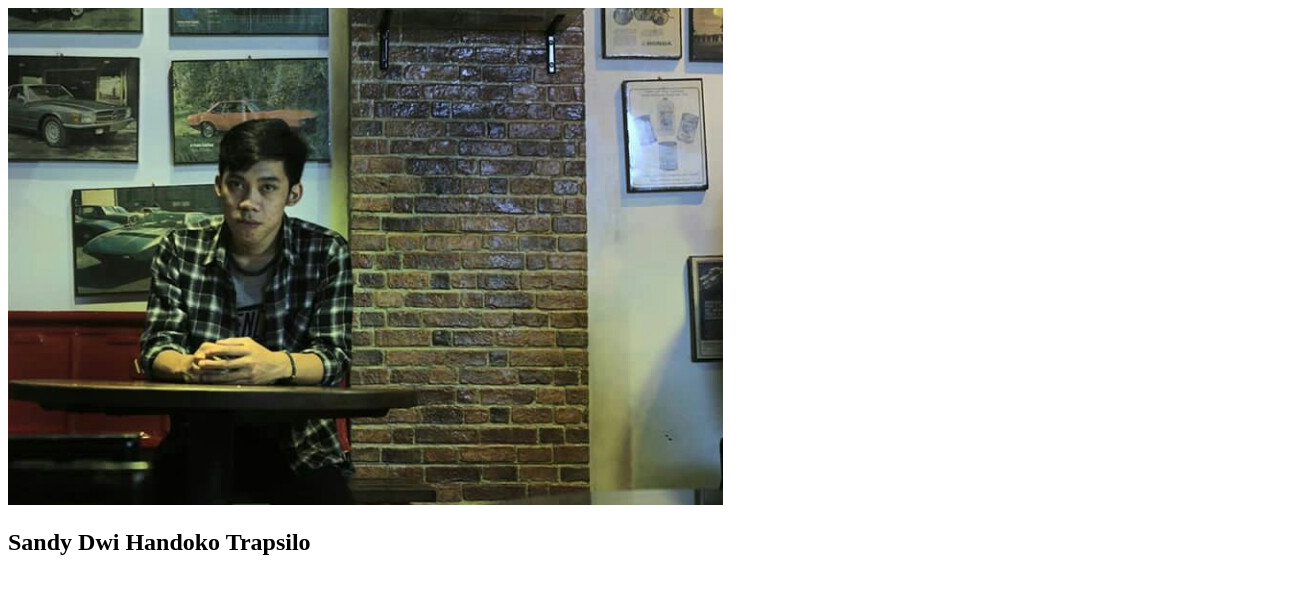
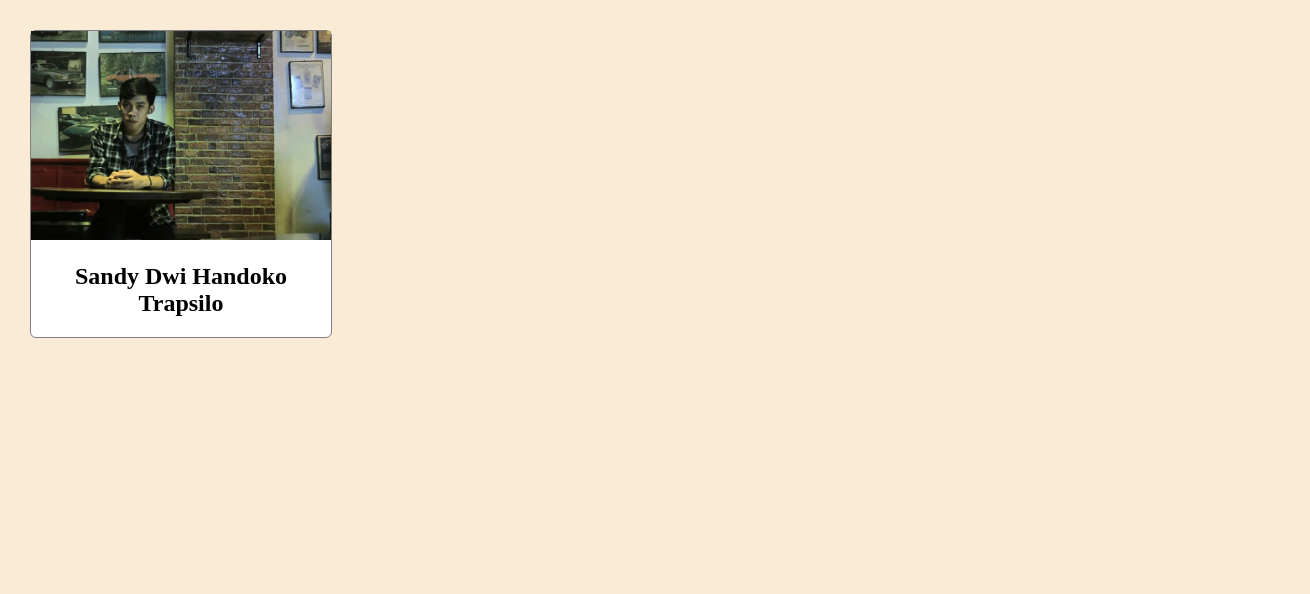
Before and after one commit to Sandydht/my-repo-from-remote, a plain HTML site: page index.html in a window 1280 px wide. Shown: the whole page, 1310 px wide, since content can reach past the window. Drawn offline with Linux system fonts and the light colour scheme.

Commit message:
Added initial style.css to style the profile.

```diff
--- a/index.html
+++ b/index.html
@@ -6,6 +6,8 @@
   <meta http-equiv="X-UA-Compatible" content="IE=edge">
   <meta name="viewport" content="width=device-width, initial-scale=1.0">
   <title>Document</title>
+
+  <link rel="stylesheet" href="style.css" type="text/css">
 </head>
 
 <body>
--- /dev/null
+++ b/style.css
@@ -0,0 +1,21 @@
+body {
+  width: 100%;
+  margin: 30px;
+  background-color: antiquewhite;
+}
+
+#profile-container {
+  max-width: 300px;
+  background-color: white;
+  border: 1px solid gray;
+  border-radius: 6px;
+}
+
+#profile-image {
+  width: 100%;
+  height: auto;
+}
+
+#profile-name {
+  text-align: center;
+}
```
